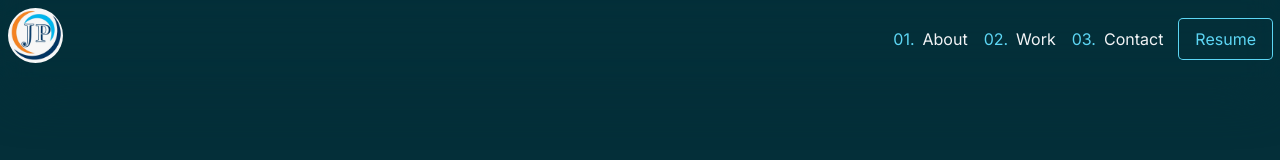
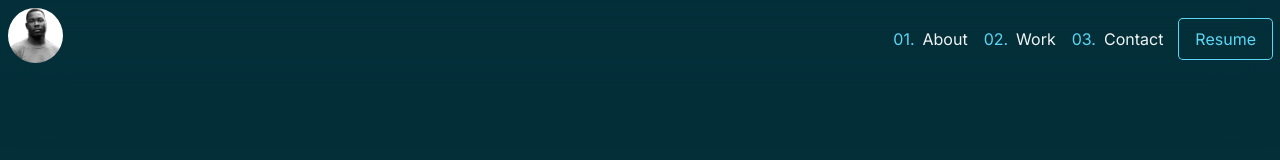
Before and after one commit to jav1anpry5ce/portfolio, a Next.js app: page / in a window 1280 px wide. Shown: the top 160 px of the page. Built offline with nearby package versions, Linux system fonts and the light colour scheme.

Commit message:
new logo

```diff
--- a/components/Header.jsx
+++ b/components/Header.jsx
@@ -83,7 +83,7 @@ export default function Header() {
         <div className="mx-auto flex w-full max-w-7xl items-center justify-between p-2">
           <a href="#main" onClick={() => scrollTo(mainRef)} tabIndex="1">
             <Image
-              src="/images/logo.jpeg"
+              src="/images/head_shot.jpg"
               alt="logo"
               width={55}
               height={55}
```
Also changed, not shown: public/images/head_shot.jpg (added).
